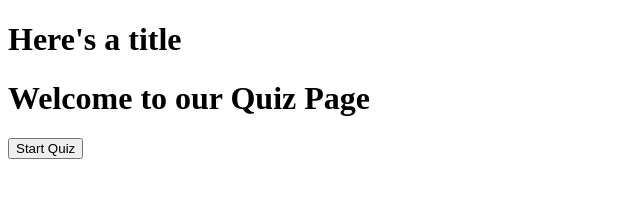
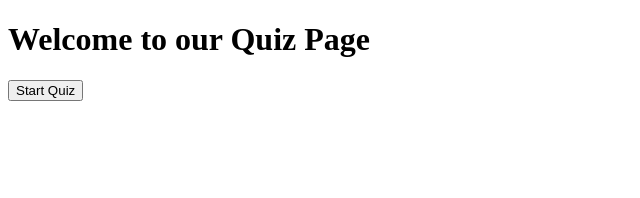
Before and after one commit to thinkful-ei17/david-scott-quizApp, a plain HTML site: page index.html in a window 1280 px wide. Shown: the whole page, without its empty margins (0-640 px from the left). Drawn offline with nearby package versions, Linux system fonts and the light colour scheme.

Commit message:
saved index.html with commented out h1 writing.  it lets the js run

```diff
--- a/index.html
+++ b/index.html
@@ -9,7 +9,7 @@
 </head>
 <body>
     <header class="title">
-        <h1>Here's a title</h1>
+        <!-- <h1>Here's a title</h1> -->
     </header>
     <form>
         <!-- <div class="answer-choice">here are the possible answers:</div>
```
